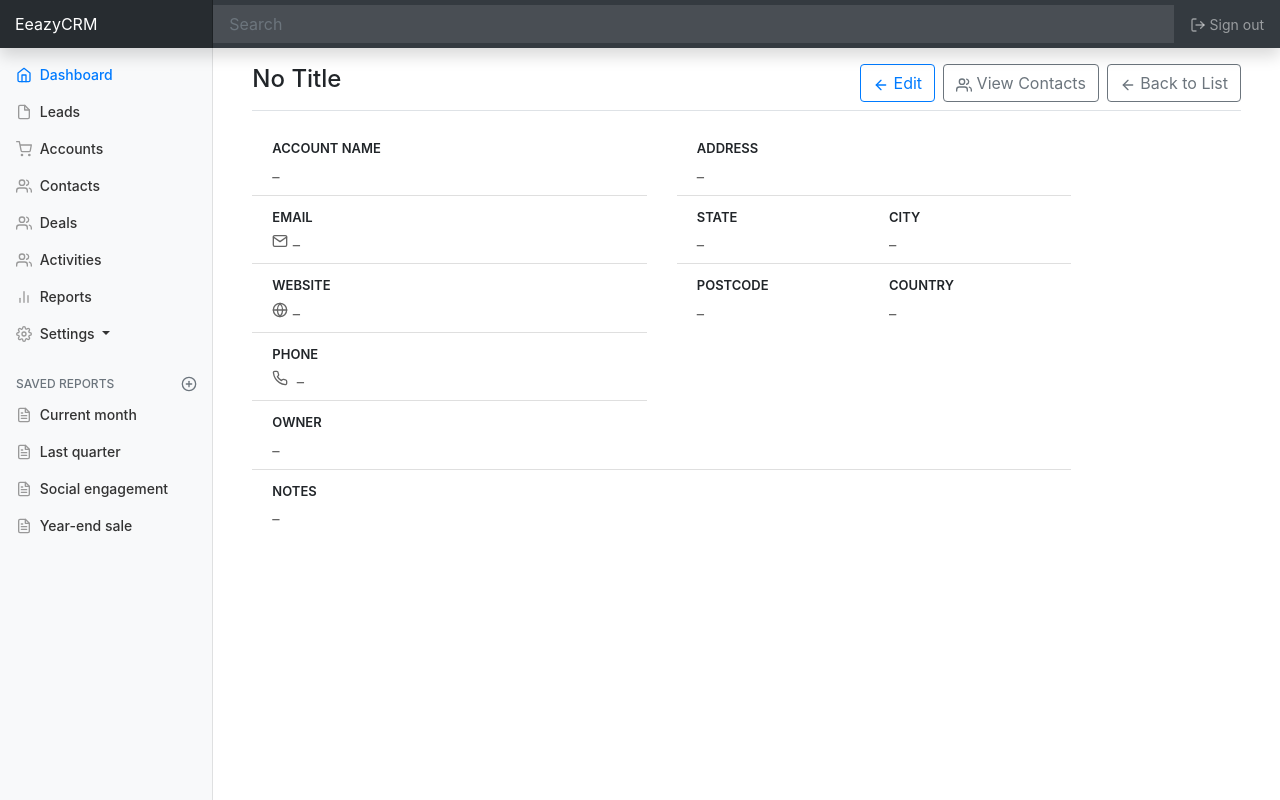
After one commit to jagjot2008/EeazyCRM, a Flask app: template eeazycrm/templates/accounts/account_view.html in a window 1280 px wide. The commit adds this page. Run offline with Flask 2, Linux system fonts and the light colour scheme; the template is opened without the code that fills it, so the values that code supplies are empty; some libraries are stand-ins or nearby versions.

Commit message:
create accounts list and view

```diff
--- a/eeazycrm/accounts/models.py
+++ b/eeazycrm/accounts/models.py
@@ -17,7 +17,6 @@ class Account(db.Model):
     owner_id = db.Column(db.Integer, db.ForeignKey('user.id', ondelete='SET NULL'), nullable=True)
     contacts = db.relationship(
         'Contact',
-        uselist=False,
         backref='account',
         lazy=True
     )
--- /dev/null
+++ b/eeazycrm/templates/accounts/account_view.html
@@ -0,0 +1,142 @@
+{% extends "layout.html" %}
+    {% block content %}
+    <div class="d-flex justify-content-between flex-wrap flex-md-nowrap align-items-center pt-3 pb-2 mb-3 border-bottom">
+        <h2 class="h4">{% if title %}{{title}}{% else %}No Title{% endif %}</h2>
+        <div class="btn-toolbar mb-2 mb-md-0">
+            <a href="#" class="btn btn-md btn-outline-primary mr-2" role="button">
+                <span data-feather="arrow-left"></span>
+                  Edit
+            </a>
+            <a href="#" class="btn btn-md btn-outline-secondary mr-2" data-toggle="modal" data-target="#viewContactsModal" role="button">
+                <span data-feather="users"></span>
+                  View Contacts
+            </a>
+            <a href="{{ url_for('accounts.get_accounts_view') }}" class="btn btn-md btn-outline-secondary" role="button">
+                <span data-feather="arrow-left"></span>
+                  Back to List
+            </a>
+        </div>
+    </div>
+
+    <!-- Modal -->
+                <div class="modal fade" id="viewContactsModal" tabindex="-1" role="dialog" aria-labelledby="viewContactsModalLabel" aria-hidden="true">
+                  <div class="modal-dialog modal-lg" role="document">
+                    <div class="modal-content">
+                      <div class="modal-header">
+                        <h5 class="modal-title" id="exampleModalLabel">Contacts</h5>
+                        <button type="button" class="close" data-dismiss="modal" aria-label="Close">
+                          <span aria-hidden="true">&times;</span>
+                        </button>
+                      </div>
+                      <div class="modal-body text-center">
+                        {% if account.contacts|length > 0 %}
+                          <div class="mt-2 mb-4">Contacts of <strong>{{ account.name }}</strong></div>
+                          {% else %}
+                          <div class="mt-4 mb-4">No contacts have been created for <strong>{{ account.name }}</strong></div>
+                          <a href="#" class="btn btn-md btn-outline-primary mb-4" role="button">
+                              <span data-feather="users"></span> Create New Contact
+                          </a>
+                          {% endif %}
+                      </div>
+                      <div class="modal-footer">
+                        <button type="button" class="btn btn-secondary" data-dismiss="modal">Close</button>
+                      </div>
+                    </div>
+                  </div>
+                </div>
+
+    <div class="row">
+        <div class="col-5">
+            <ul class="list-group list-group-flush">
+                <li class="list-group-item g_field">
+                  <div class="label">Account Name</div>
+                  <div class="text">{{ account.name if account.name else '_' }}</div>
+              </li>
+                <li class="list-group-item g_field">
+                  <div class="label">Email</div>
+                    {% if account.email %}
+                        <div class="text">
+                            <span data-feather="mail" class="mr-1"></span>
+                            <a href="mailto: {{ account.email }}">{{ account.email }}</a>
+                        </div>
+                    {% else %}
+                        <div class="text"><span data-feather="mail"></span> _</div>
+                    {% endif %}
+              </li>
+              <li class="list-group-item g_field">
+                  <div class="label">Website</div>
+                  {% if account.website %}
+                  <div class="text">
+                      <span data-feather="globe" class="mr-1"></span>
+                      <a href="{{ account.website }}" target="_blank">{{ account.website }}</a>
+                  </div>
+                  {% else %}
+                    <div class="text"><span data-feather="globe"></span> _</div>
+                  {% endif %}
+              </li>
+
+                <li class="list-group-item g_field">
+                  <div class="label">Phone</div>
+                  <div class="text"><span data-feather="phone" class="mr-1"></span> {{ account.phone if account.phone else '_' }}</div>
+              </li>
+
+                <li class="list-group-item g_field">
+                  <div class="label">Owner</div>
+                    {% if account.account_owner %}
+                    <div class="text">
+                        <div class="mt-1">
+                            {% with owner=account.account_owner %}{% include 'common/owner_cell.html' %}{% endwith %}
+                        </div>
+                    </div>
+                    {% else %}
+                        <div class="text">_</div>
+                    {% endif %}
+              </li>
+
+            </ul>
+        </div>
+        <div class="col-5">
+            <ul class="list-group list-group-flush">
+                <li class="list-group-item g_field col-12">
+                  <div class="label">Address</div>
+                  <div class="text">{{ account.address_line if account.address_line else '_' }}</div>
+              </li>
+              <li class="list-group-item g_field col-12">
+                  <div class="row">
+                      <div class="col-6">
+                          <div class="label">State</div>
+                          <div class="text">{{ account.addr_state if account.addr_state else '_' }}</div>
+                      </div>
+                      <div class="col-6">
+                          <div class="label">City</div>
+                          <div class="text">{{ account.addr_city if account.addr_city else '_' }}</div>
+                      </div>
+                  </div>
+              </li>
+                <li class="list-group-item g_field col-12">
+                    <div class="row">
+                        <div class="col-6">
+                            <div class="label">Postcode</div>
+                            <div class="text">{{ account.post_code if account.post_code else '_' }}</div>
+                        </div>
+                        <div class="col-6">
+                            <div class="label">Country</div>
+                            <div class="text">{{ account.country if account.country else '_' }}</div>
+                        </div>
+                    </div>
+              </li>
+            </ul>
+        </div>
+    </div>
+    <div class="row">
+        <div class="col-10">
+            <div></div>
+            <ul class="list-group list-group-flush">
+                <li class="list-group-item g_field col-12">
+                    <div class="label">Notes</div>
+                    <div class="text">{{ account.notes if account.notes else '_' }}</div>
+                </li>
+            </ul>
+        </div>
+    </div>
+    {% endblock %}
--- a/eeazycrm/templates/accounts/accounts_list.html
+++ b/eeazycrm/templates/accounts/accounts_list.html
@@ -46,7 +46,7 @@
                         <a href="#" class="btn btn-outline-secondary btn-sm mr-1" role="button">
                             <span data-feather="trash"></span>
                         </a>
-                        <a href="#"
+                        <a href="{{ url_for('accounts.get_account_view', account_id=account.id) }}"
                            class="btn btn-outline-secondary btn-sm mr-1" role="button">
                             <span data-feather="arrow-up-right"></span>
                         </a>
```
Also changed, not shown: eeazycrm/accounts/routes.py (+8 -0 lines), eeazycrm/templates/leads/lead_view.html (+20 -1 lines), tests/test_accounts.py (+14 -12 lines).
